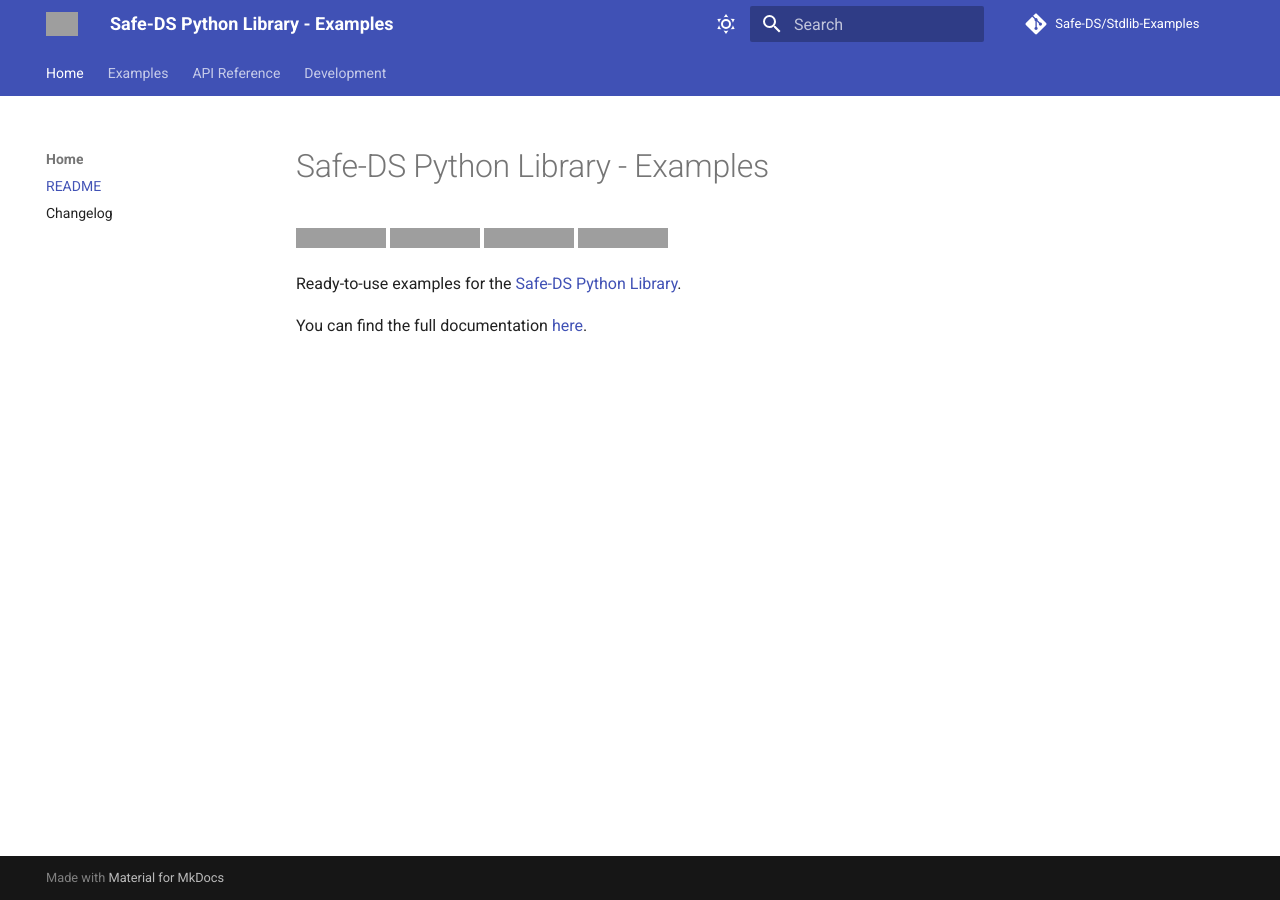
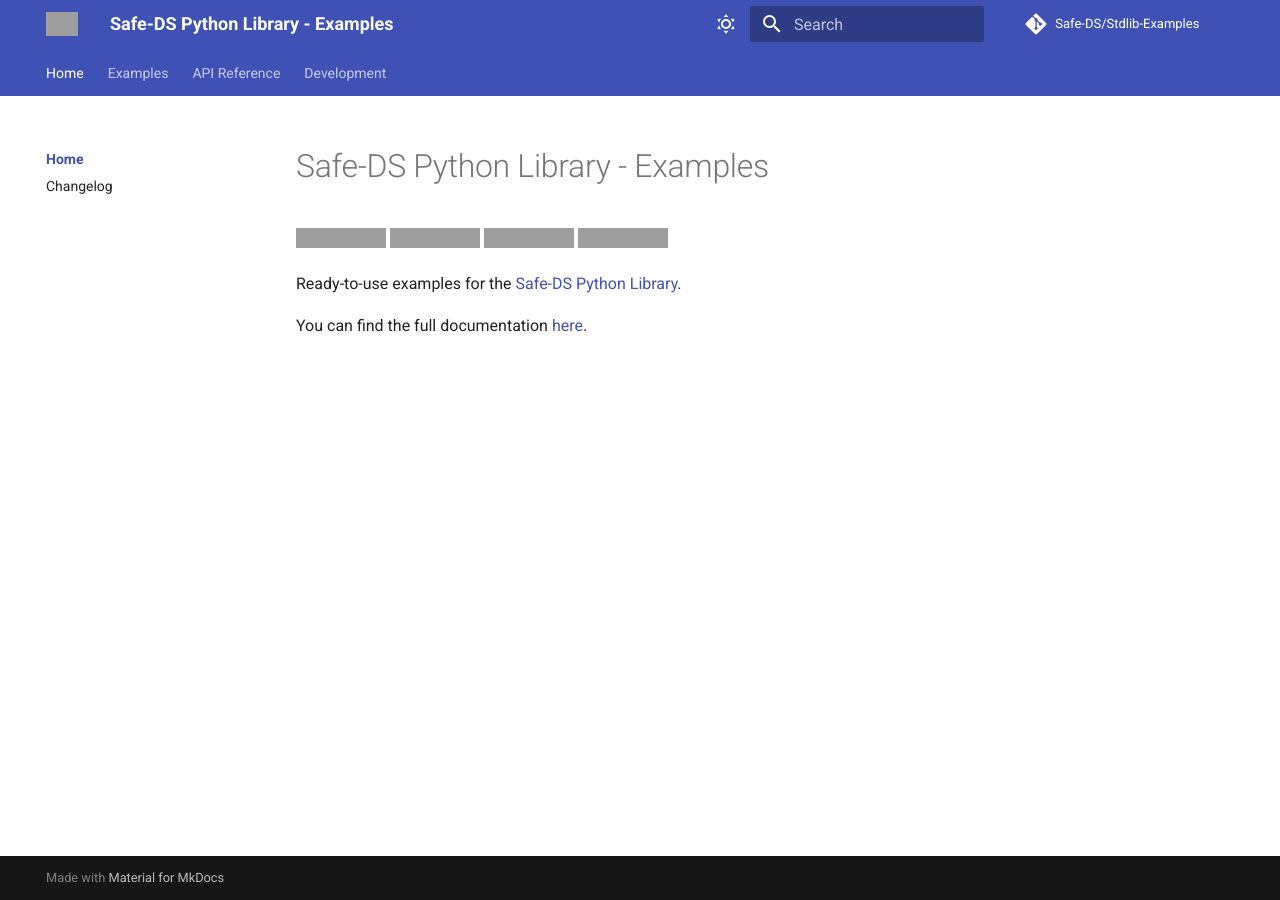
Before and after one commit to Safe-DS/Datasets, an MkDocs documentation site: the page built from docs/README.md, in a window 1280 px wide. Built offline with MkDocs 1.6.1 and Material for MkDocs 9.7.7, drawn with Linux system fonts in a browser that asks for light colours; comment, search, counter and statistics services are not loaded; grey boxes are pictures that could not be loaded.

Commit message:
docs: enable `navigation.indexes` and `navigation.top`

```diff
--- a/mkdocs.yml
+++ b/mkdocs.yml
@@ -4,7 +4,7 @@
 
 nav:
   - Home:
-    - README: README.md
+    - README.md
     - Changelog: CHANGELOG.md
   - Examples:
     - Titanic: examples/titanic.md
@@ -37,8 +37,10 @@
   features:
     - content.code.copy
     - navigation.tabs
+    - navigation.indexes
     - navigation.instant
     - navigation.sections
+    - navigation.top
 
 plugins:
   - mkdocstrings:
```
